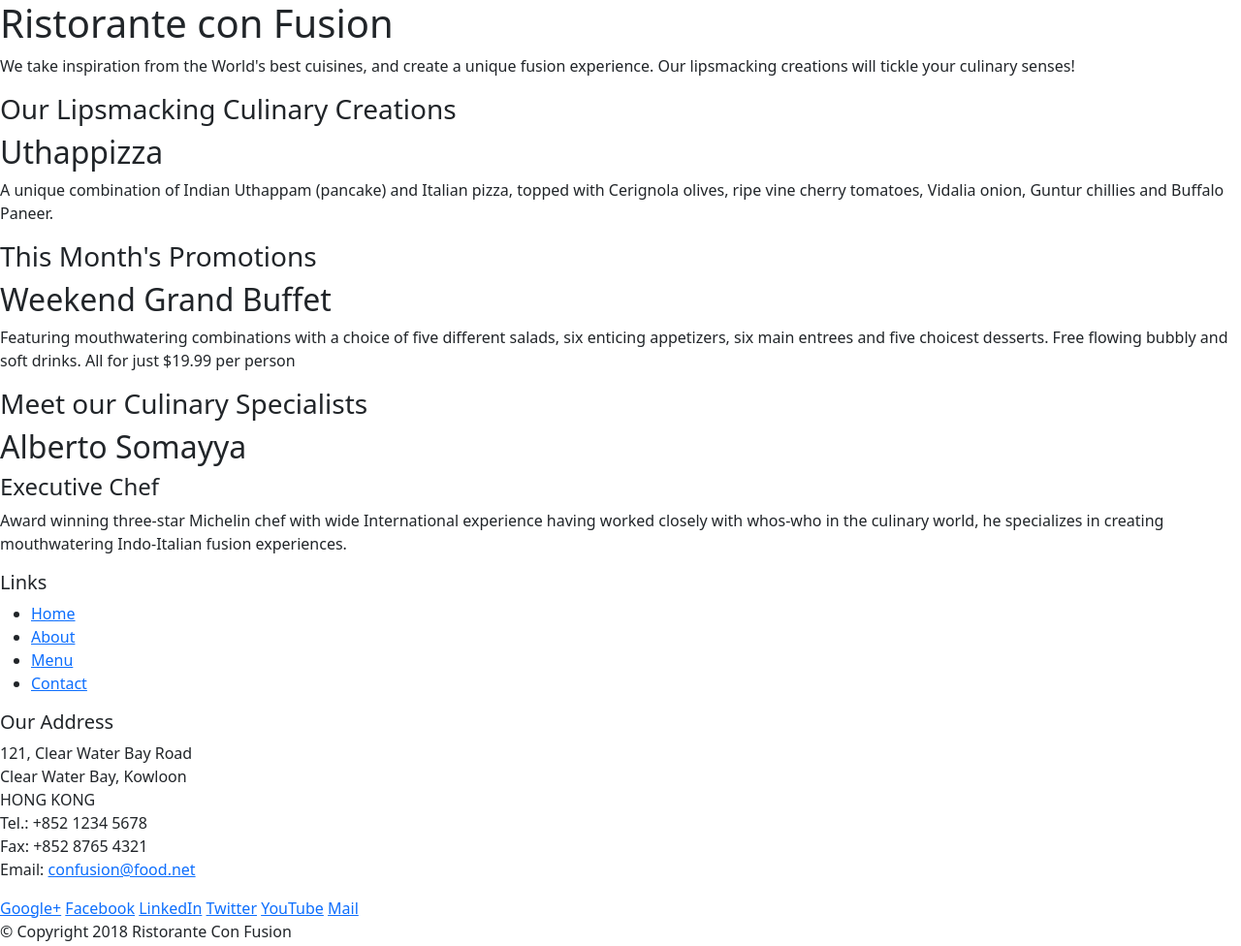
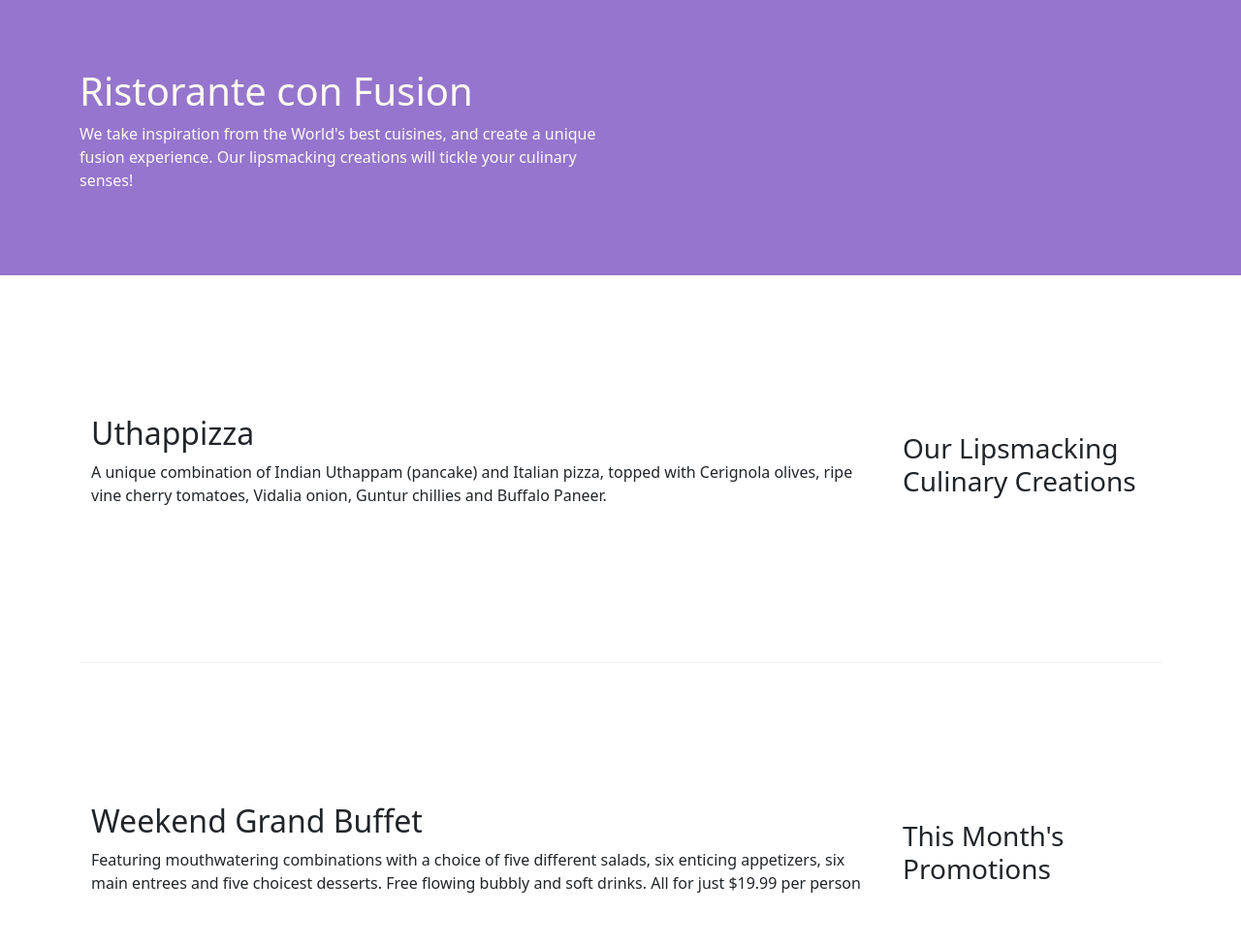
Before and after one commit to Stormshadows/git-test, a website: page index.html in a window 1280 px wide. Shown: the top 976 px of the page at 97% size. Drawn offline with nearby package versions, Linux system fonts and the light colour scheme.

Commit message:
css added

```diff
--- /dev/null
+++ b/css/styles.css
@@ -0,0 +1,31 @@
+.row-header {
+    margin: 0px auto;
+    padding: 0px auto;
+
+}
+
+.row-content {
+    margin: 0px auto;
+    padding: 50px 0px 50px 0px;
+    border-bottom: 1px ridge;
+    min-height: 400px;
+}
+
+.footer {
+    background-color: #D1C4E9;
+    margin: 0px auto;
+    padding: 20px 0px 20px 0px;
+}
+
+.jumbotron {
+    padding: 70px 30px 70px 30px;
+    margin: 0px auto;
+    background: #9575CD;
+    color: floralwhite;
+}
+
+.address {
+    font-size: 80%;
+    margin: 0px;
+    color: #0f0f0f;
+}
--- a/index.html
+++ b/index.html
@@ -9,31 +9,32 @@
 
     <!-- Bootstrap CSS -->
     <link rel="stylesheet" href="node_modules/bootstrap/dist/css/bootstrap.min.css">
+    <link rel="stylesheet" href="css/styles.css">
     <title>Ristorante Con Fusion</title>
 </head>
 
 <body>
 
-    <header>
-        <div>
-            <div>
-                <div>
+    <header class="jumbotron">
+        <div class="container">
+            <div class="row row-headers ">
+                <div class="col-12 col-sm-6">
                     <h1>Ristorante con Fusion</h1>
                     <p>We take inspiration from the World's best cuisines, and create a unique fusion experience. Our
                         lipsmacking creations will tickle your culinary senses!</p>
                 </div>
-                <div>
+                <div class="col-12 col-sm">
                 </div>
             </div>
         </div>
     </header>
 
-    <div>
-        <div>
-            <div>
+    <div class="container">
+        <div class="row row-content align-items-center">
+            <div class="col-12 col-sm-4 order-sm-last col-md-3">
                 <h3>Our Lipsmacking Culinary Creations</h3>
             </div>
-            <div>
+            <div class="col col-sm order-sm-first col-md">
                 <h2>Uthappizza</h2>
                 <p>A unique combination of Indian Uthappam (pancake) and Italian pizza, topped with Cerignola olives,
                     ripe vine cherry tomatoes, Vidalia onion, Guntur chillies and Buffalo Paneer.</p>
@@ -41,11 +42,11 @@
         </div>
 
 
-        <div>
-            <div>
+        <div class="row row-content align-items-center">
+            <div class="col-12 col-sm-4 order-sm-last col-md-3">
                 <h3>This Month's Promotions</h3>
             </div>
-            <div>
+            <div class="col col-sm order-sm-first col-md">
                 <h2>Weekend Grand Buffet</h2>
                 <p>Featuring mouthwatering combinations with a choice of five different salads, six enticing appetizers,
                     six main entrees and five choicest desserts. Free flowing bubbly and soft drinks. All for just
@@ -53,11 +54,11 @@
             </div>
         </div>
 
-        <div>
-            <div>
+        <div class="row row-content align-items-center">
+            <div class="col-12 col-sm-4 order-sm-last col-md-3">
                 <h3>Meet our Culinary Specialists</h3>
             </div>
-            <div>
+            <div class="col col-sm order-sm-first col-md">
                 <h2>Alberto Somayya</h2>
                 <h4>Executive Chef</h4>
                 <p>Award winning three-star Michelin chef with wide International experience having worked closely with
@@ -67,19 +68,19 @@
         </div>
     </div>
 
-    <footer>
-        <div>
-            <div>
-                <div>
+    <footer class="footer">
+        <div class="container">
+            <div class="row">
+                <div class="col-4 offset-1 col-sm-2">
                     <h5>Links</h5>
-                    <ul>
+                    <ul class="list-unstyled">
                         <li><a href="#">Home</a></li>
                         <li><a href="#">About</a></li>
                         <li><a href="#">Menu</a></li>
-                        <li><a href="#">Contact</a></li>
+                        <li><a href="#">CEEontact</a></li>
                     </ul>
                 </div>
-                <div>
+                <div class="col-7 col-sm-5">
                     <h5>Our Address</h5>
                     <address>
                         121, Clear Water Bay Road<br>
@@ -90,8 +91,8 @@
                         Email: <a href="mailto:confusion@food.net">confusion@food.net</a>
                     </address>
                 </div>
-                <div>
-                    <div>
+                <div class="col-12 col-sm-4 align-self-center">
+                    <div class="text-center ">
                         <a href="http://google.com/+">Google+</a>
                         <a href="http://www.facebook.com/profile.php?id=">Facebook</a>
                         <a href="http://www.linkedin.com/in/">LinkedIn</a>
@@ -101,8 +102,9 @@
                     </div>
                 </div>
             </div>
-            <div>
-                <div>
+            <!-- Copyright centered to the screen -->
+            <div class="row justify-content-center">
+                <div class="col-auto">
                     <p>© Copyright 2018 Ristorante Con Fusion</p>
                 </div>
             </div>
```
